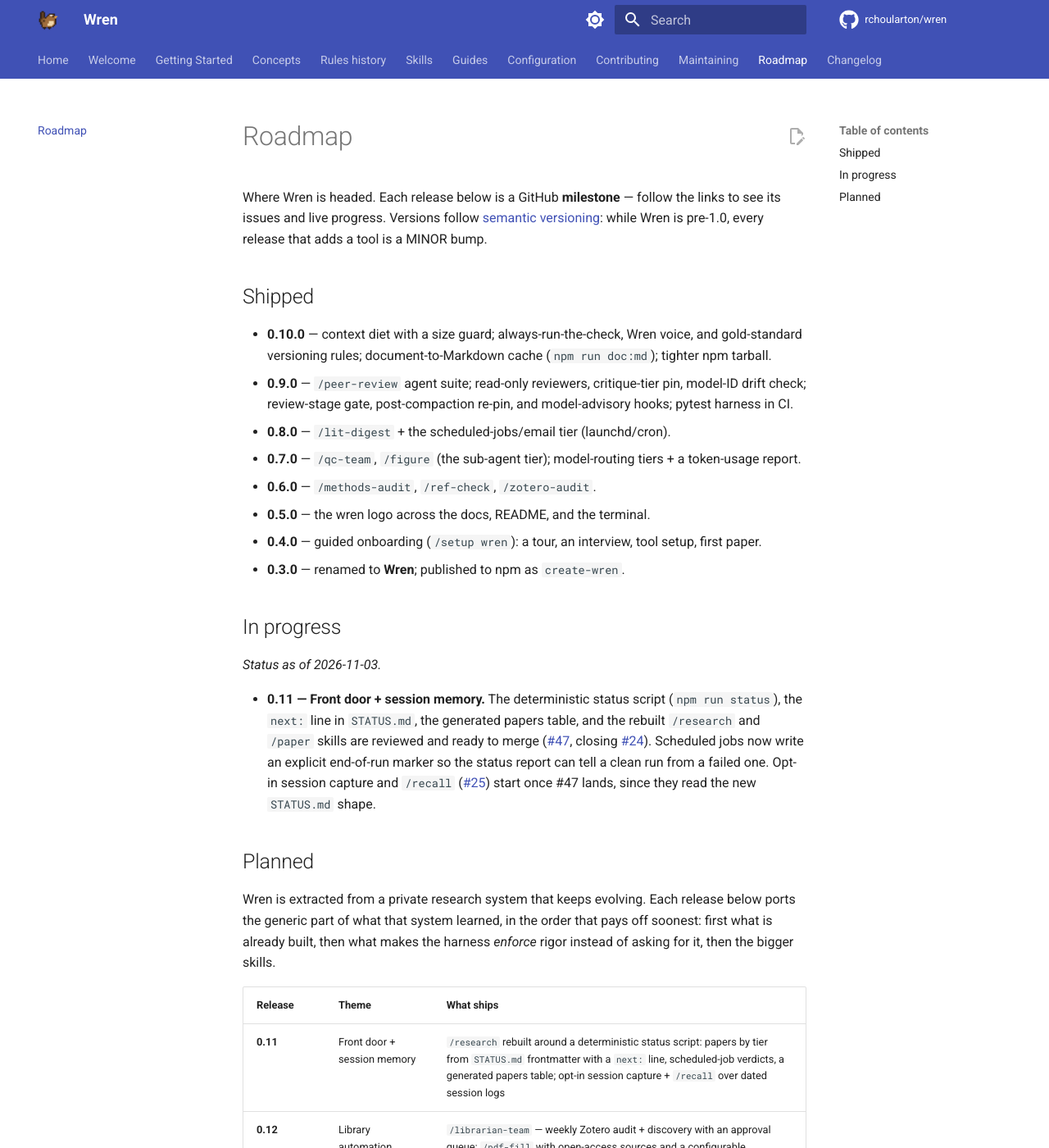
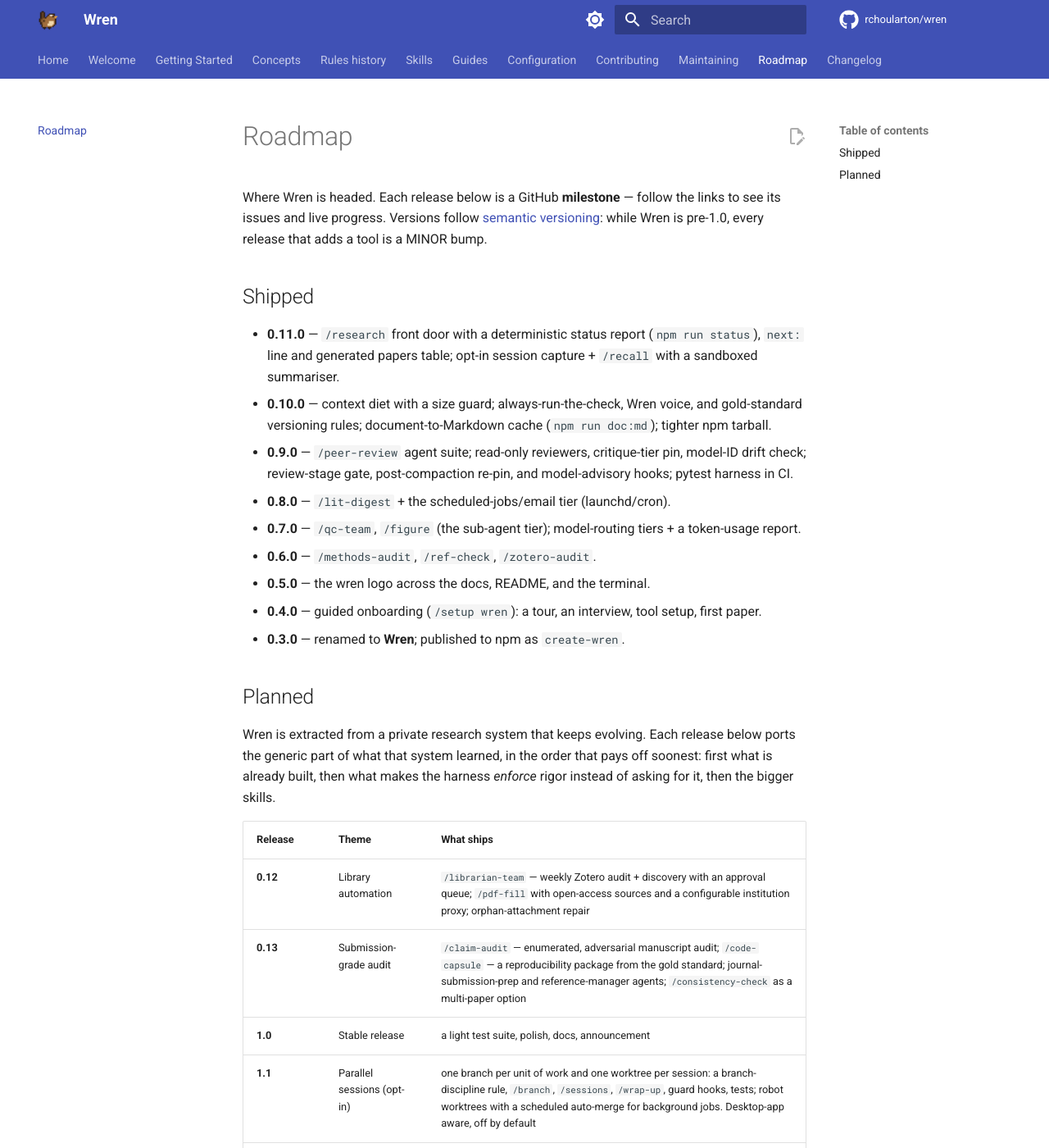
Before and after one commit to rchoularton/wren, an MkDocs documentation site: the page built from docs/roadmap.md, in a window 1280 px wide and 1400 px high. Shown: the whole window at 82% size. Built offline with MkDocs 1.6.1 and Material for MkDocs 9.7.7, drawn with Linux system fonts in a browser that asks for light colours; comment, search, counter and statistics services are not loaded.

Commit message:
chore: release 0.11.0 (#50)
Fold the Unreleased section into a 0.11.0 changelog entry dated today, bump
create-wren to 0.11.0, move 0.11 to the roadmap's shipped list, and drop the
temporary In progress section now that the milestone is complete.

Co-authored-by: Richard Choularton <216583463+rchoularton@users.noreply.github.com>
Co-authored-by: Claude Fable 5.1 <noreply@anthropic.com>

```diff
--- a/docs/roadmap.md
+++ b/docs/roadmap.md
@@ -6,6 +6,7 @@ while Wren is pre-1.0, every release that adds a tool is a MINOR bump.
 
 ## Shipped
 
+- **0.11.0** — `/research` front door with a deterministic status report (`npm run status`), `next:` line and generated papers table; opt-in session capture + `/recall` with a sandboxed summariser.
 - **0.10.0** — context diet with a size guard; always-run-the-check, Wren voice, and gold-standard versioning rules; document-to-Markdown cache (`npm run doc:md`); tighter npm tarball.
 - **0.9.0** — `/peer-review` agent suite; read-only reviewers, critique-tier pin, model-ID drift check; review-stage gate, post-compaction re-pin, and model-advisory hooks; pytest harness in CI.
 - **0.8.0** — `/lit-digest` + the scheduled-jobs/email tier (launchd/cron).
@@ -14,19 +15,6 @@ while Wren is pre-1.0, every release that adds a tool is a MINOR bump.
 - **0.5.0** — the wren logo across the docs, README, and the terminal.
 - **0.4.0** — guided onboarding (`/setup wren`): a tour, an interview, tool setup, first paper.
 - **0.3.0** — renamed to **Wren**; published to npm as `create-wren`.
-
-## In progress
-
-*Status as of 2026-11-03.*
-
-- **0.11 — Front door + session memory.** The deterministic status script (`npm run status`),
-  the `next:` line in `STATUS.md`, the generated papers table, and the rebuilt `/research` and
-  `/paper` skills are reviewed and ready to merge
-  ([#47](https://github.com/rchoularton/wren/pull/47), closing
-  [#24](https://github.com/rchoularton/wren/issues/24)). Scheduled jobs now write an explicit
-  end-of-run marker so the status report can tell a clean run from a failed one. Opt-in session
-  capture and `/recall` ([#25](https://github.com/rchoularton/wren/issues/25)) start once #47
-  lands, since they read the new `STATUS.md` shape.
 
 ## Planned
 
@@ -37,7 +25,6 @@ for it, then the bigger skills.
 
 | Release | Theme | What ships |
 |---|---|---|
-| **0.11** | Front door + session memory | `/research` rebuilt around a deterministic status script: papers by tier from `STATUS.md` frontmatter with a `next:` line, scheduled-job verdicts, a generated papers table; opt-in session capture + `/recall` over dated session logs |
 | **0.12** | Library automation | `/librarian-team` — weekly Zotero audit + discovery with an approval queue; `/pdf-fill` with open-access sources and a configurable institution proxy; orphan-attachment repair |
 | **0.13** | Submission-grade audit | `/claim-audit` — enumerated, adversarial manuscript audit; `/code-capsule` — a reproducibility package from the gold standard; journal-submission-prep and reference-manager agents; `/consistency-check` as a multi-paper option |
 | **1.0** | Stable release | a light test suite, polish, docs, announcement |
--- a/package.json
+++ b/package.json
@@ -1,6 +1,6 @@
 {
   "name": "create-wren",
-  "version": "0.10.0",
+  "version": "0.11.0",
   "description": "An open-source AI research partner for Claude Code — from your first dataset to your final draft, on your machine, in your terminal.",
   "type": "module",
   "bin": {
```
Also changed, not shown: CHANGELOG.md (+5 -1 lines).
